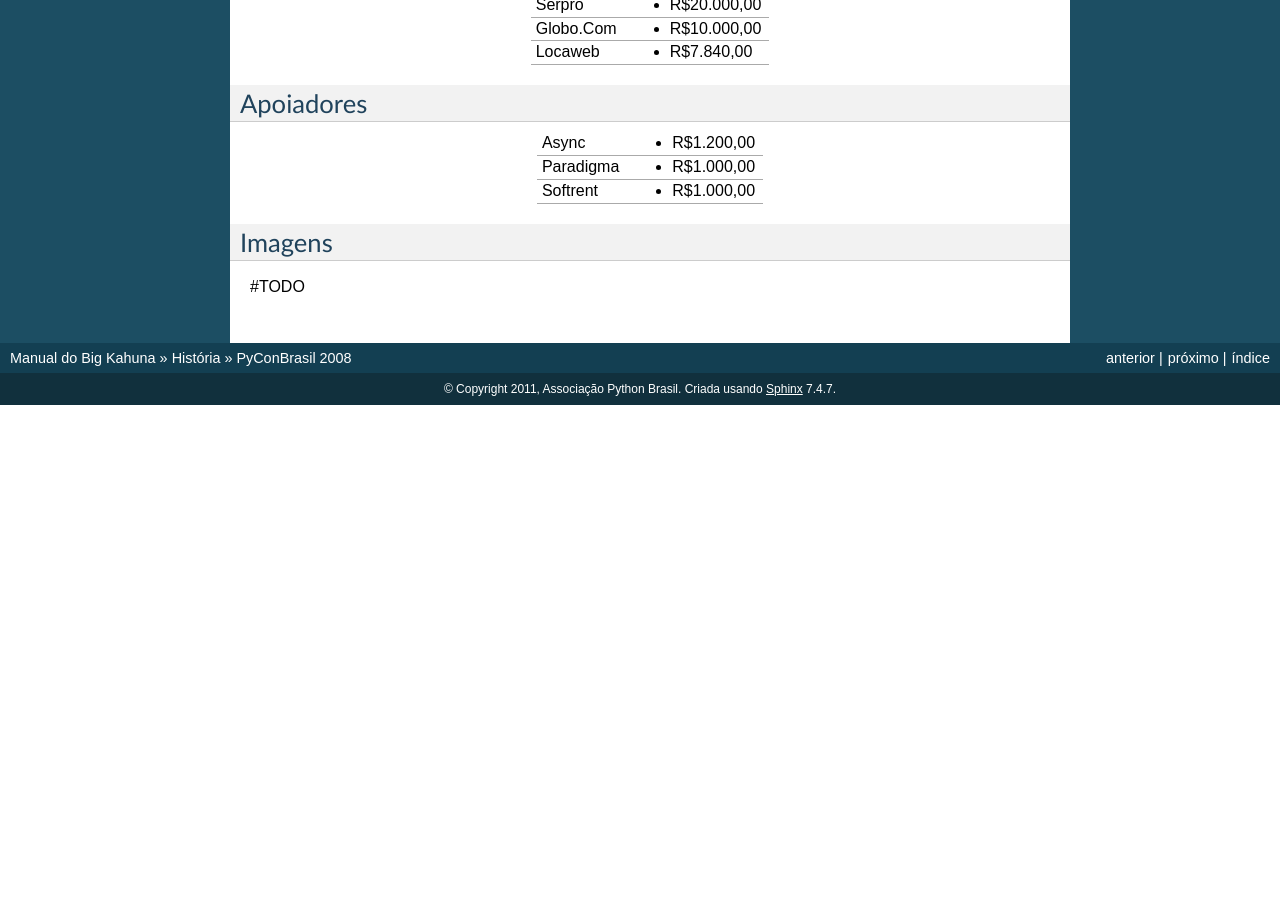
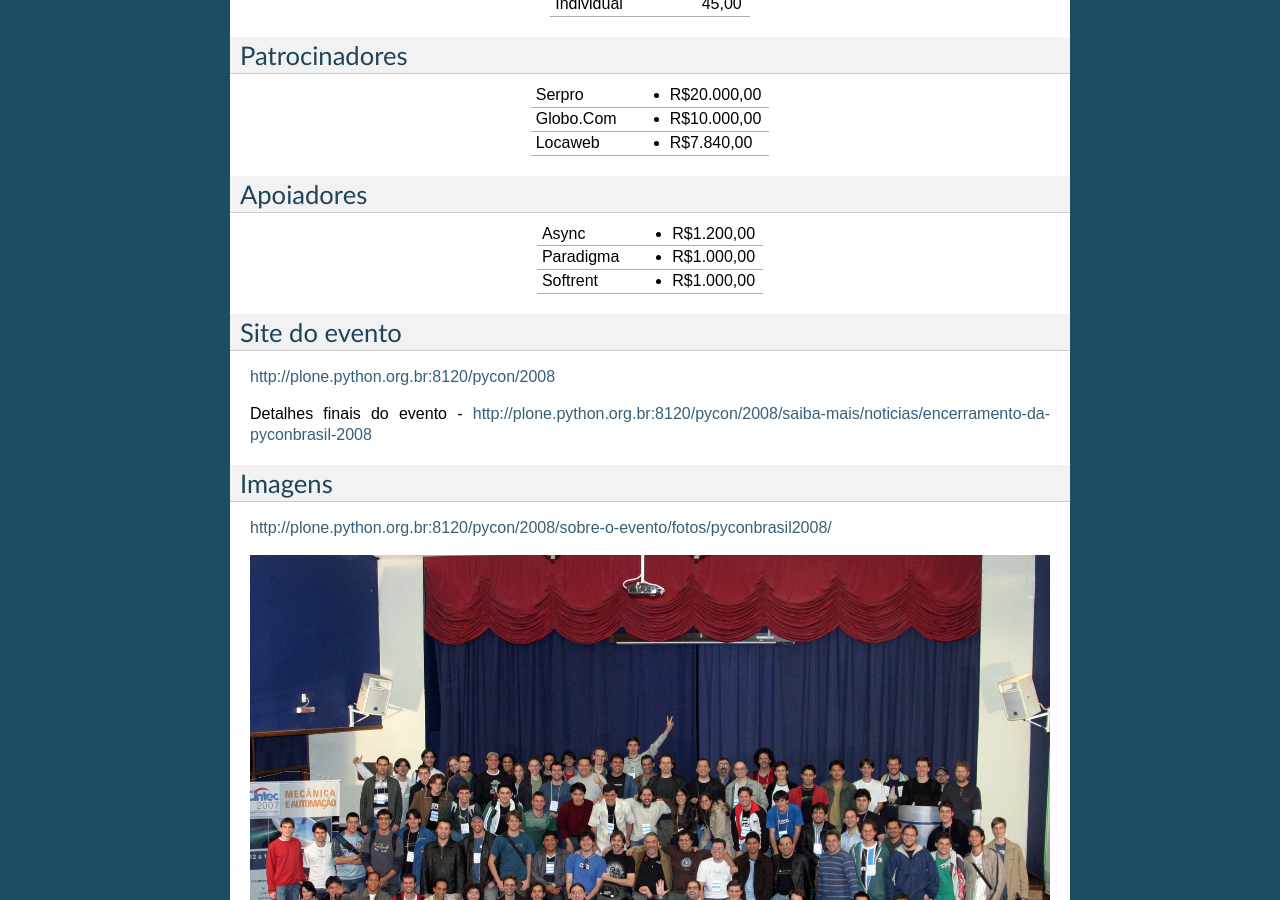
Before and after one commit to pythonbrasil/manual, a Sphinx documentation site: the page built from source/historia/pyconbrasil2008.txt, in a window 1280 px wide and 900 px high, scrolled down 1368 px. Built offline with Sphinx 7.4.7, drawn with Linux system fonts in a browser that asks for light colours; before the commit the page ends 1773 px from its top, so only the background shows below that; some of the changed text lies outside the part shown.

Commit message:
Update informations about pyconbrasil 2008

```diff
--- a/source/historia/pyconbrasil2008.txt
+++ b/source/historia/pyconbrasil2008.txt
@@ -3,6 +3,9 @@
 
 Informações Gerais
 ---------------------
+
+Nome oficial do evento: PyConBrasil 2008
+Organizador: Luis Gustavo Neves
 
 +----------------------+-----------------------+
 | Nome Oficial         | * PyConBrasil 2008    |
@@ -111,7 +118,17 @@
 | Softrent             | * R$1.000,00          |
 +----------------------+-----------------------+
 
+
+Site do evento
+----------------
+
+http://plone.python.org.br:8120/pycon/2008
+
+Detalhes finais do evento - http://plone.python.org.br:8120/pycon/2008/saiba-mais/noticias/encerramento-da-pyconbrasil-2008
+
 Imagens
 ---------
 
-#TODO
+http://plone.python.org.br:8120/pycon/2008/sobre-o-evento/fotos/pyconbrasil2008/
+
+.. image:: ../imagens/pyconbrasil8-oficial.jpg
```
Also changed, not shown: other parts of source/historia/pyconbrasil2008.txt (+5 -1 lines), source/imagens/pyconbrasil8-oficial.jpg (added).
